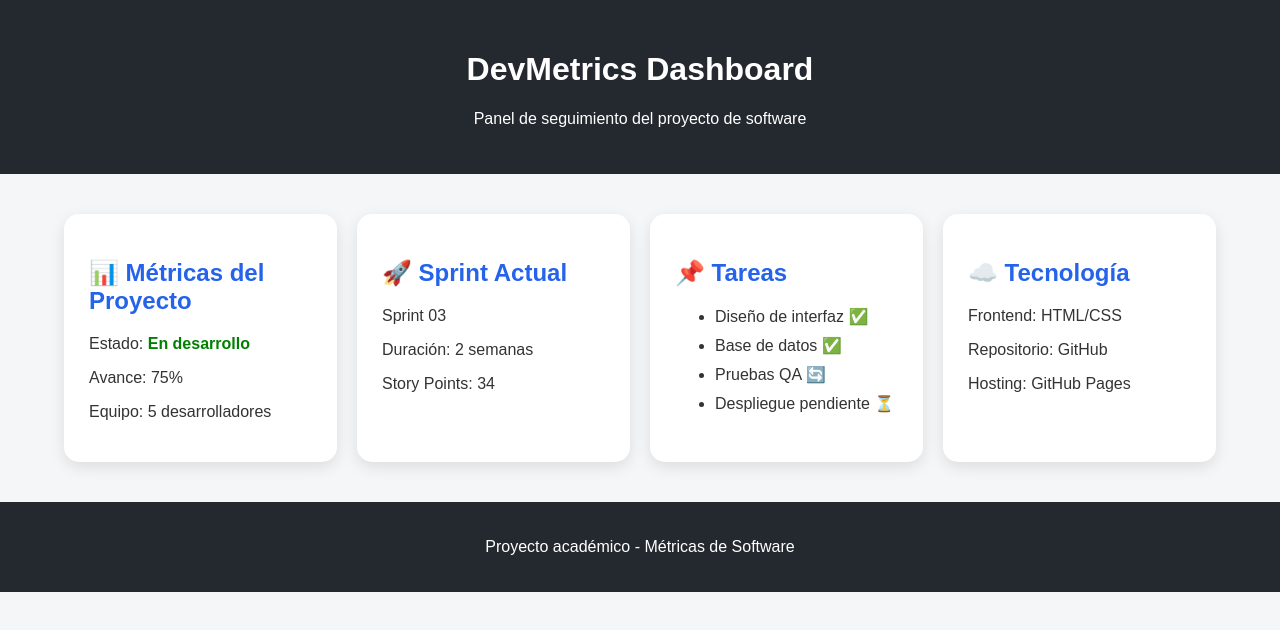
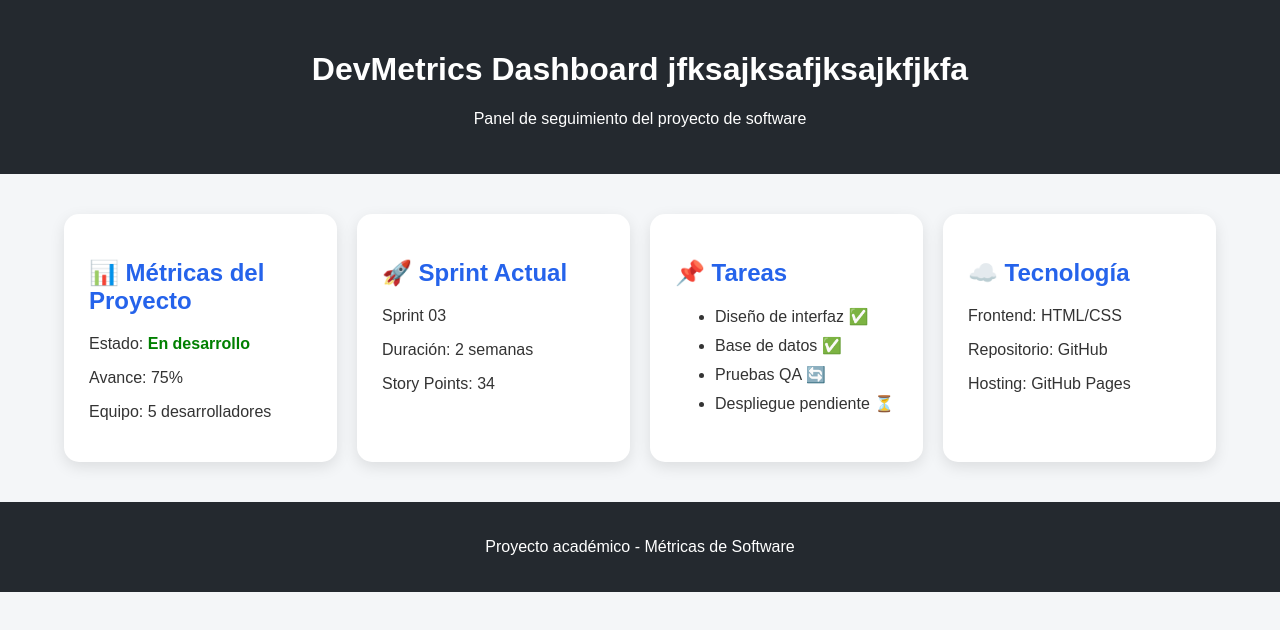
Before and after one commit to MKGDJJA4587/PaginawebCOlb, a plain HTML site: page index.html in a window 1280 px wide. Drawn offline with Linux system fonts and the light colour scheme.

Commit message:
Se cambio el titulo u h1 del proyecto

```diff
--- a/index.html
+++ b/index.html
@@ -10,7 +10,7 @@
 <body>
 
 <header>
-    <h1>DevMetrics Dashboard</h1>
+    <h1>DevMetrics Dashboard jfksajksafjksajkfjkfa</h1>
     <p>Panel de seguimiento del proyecto de software</p>
 </header>
 
```
